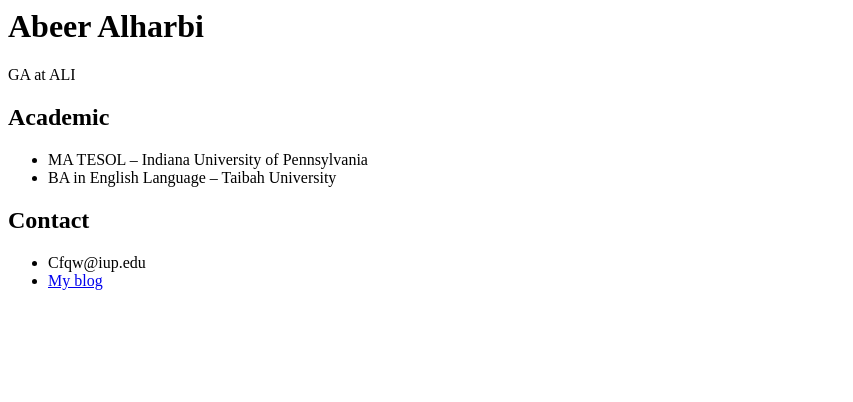
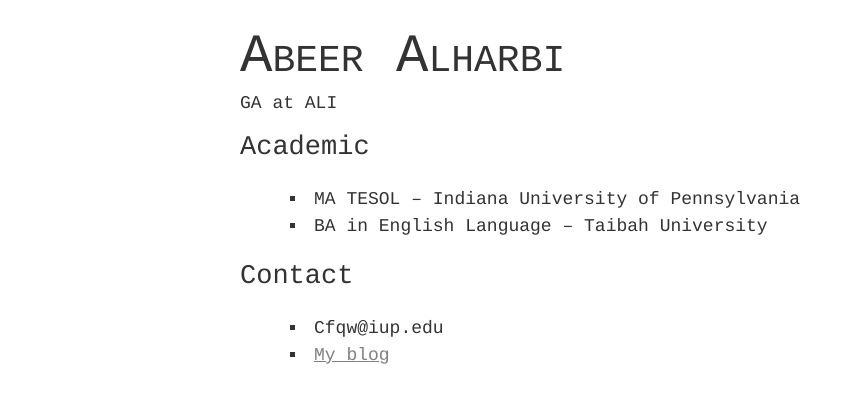
Before and after one commit to wirdaningsih/AbeerAlharbi.github.io, a plain HTML site: page index.html in a window 1280 px wide. Shown: the whole page, without its empty margins (0-853 px from the left). Drawn offline with Linux system fonts and the light colour scheme.

Commit message:
Update index.html

```diff
--- a/index.html
+++ b/index.html
@@ -14,7 +14,7 @@ GA at ALI
     <li> <a href="https://abeer449069799.wordpress.com/">My blog </a> </li>
   </ul>
   <h3>
-<link rel="stylesheet" type="text/css" href="AbeerAlharbi.github.io/My style.css<">
+<link rel="stylesheet" type="text/css" href="AbeerAlharbi.github.io/My style.css">
   </h3>
 </body>
 </html>
```
